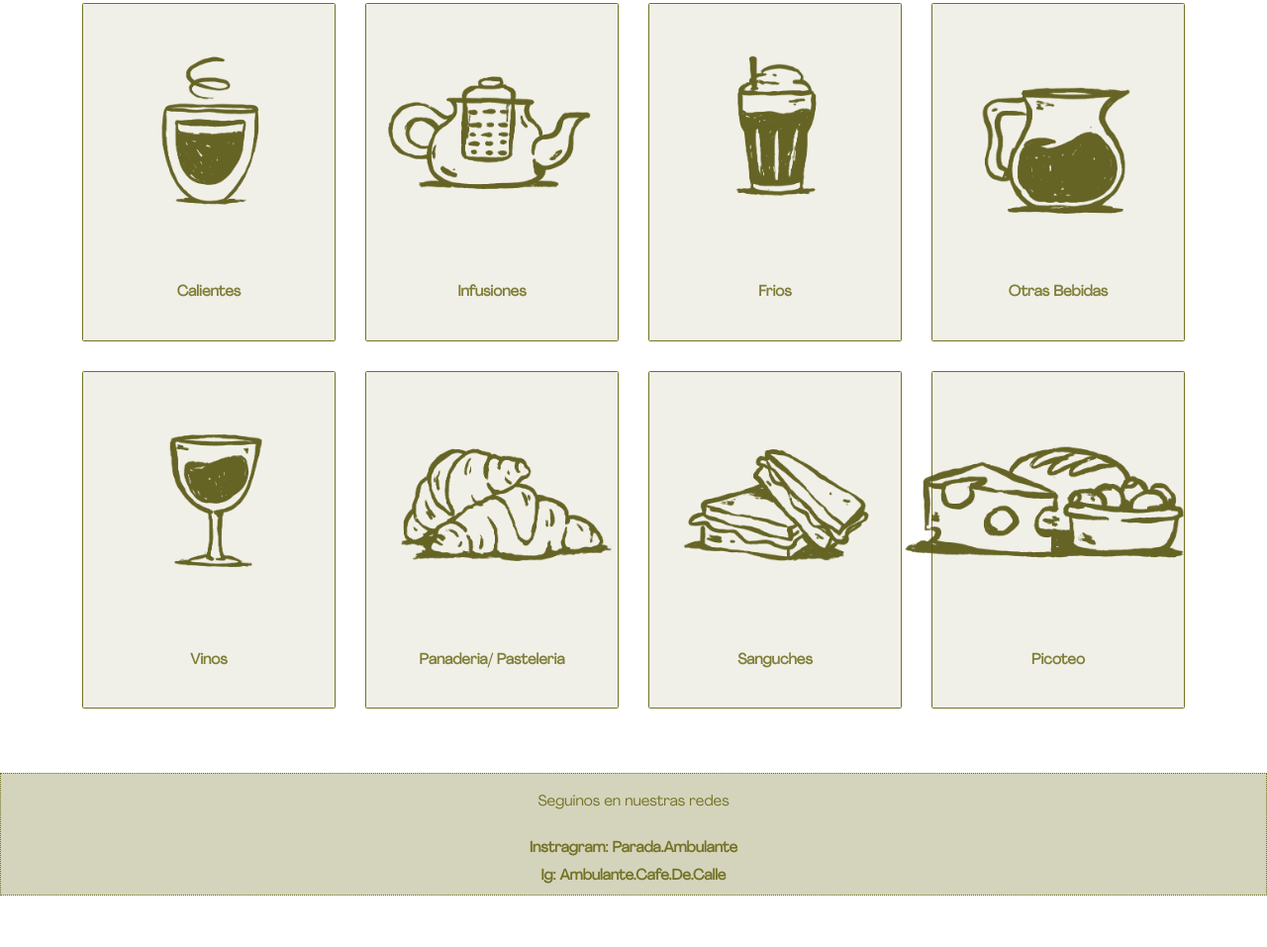
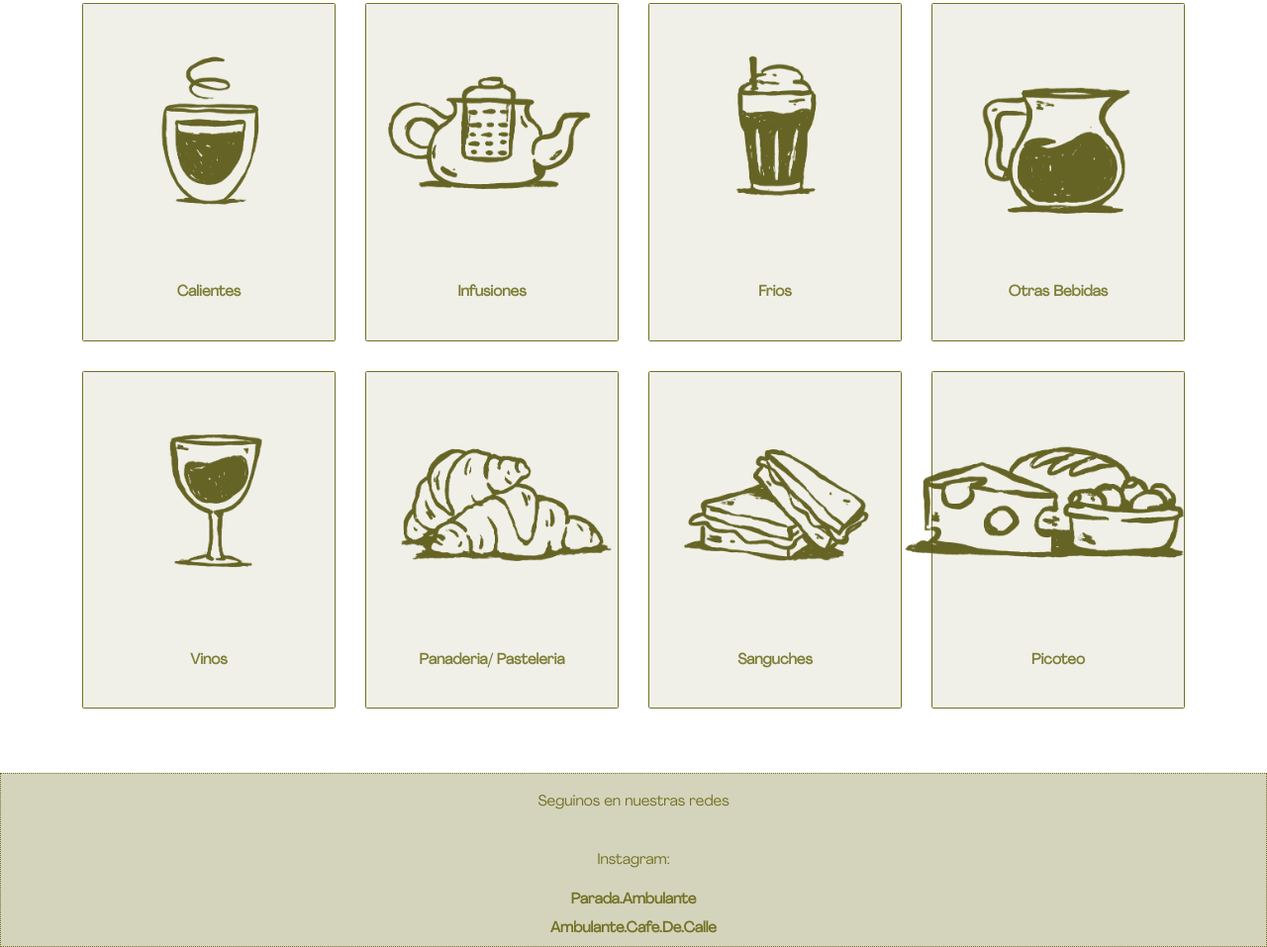
Before and after one commit to parada-ambulante/Carta-Ambulante, a website: page index.html in a window 1280 px wide. Shown: the part 453-1410 px from the top of the page at 99% size. Before the commit the page ends 1358 px from the top, so only its background shows below. Drawn offline with nearby package versions, Linux system fonts and the light colour scheme.

Commit message:
Add files via upload

```diff
--- a/index.html
+++ b/index.html
@@ -109,12 +109,14 @@
     <footer>
         <div class="footer container-fluid ">
             <p class="textoCard textredes redes"> Seguinos en nuestras redes </p>
+
             <div class="redes">
+                <p> Instagram: </p>
             <a href="https://instagram.com/parada.ambulante?igshid=YmMyMTA2M2Y="  target="_blank" class="presentacion-style redes">
-                Instragram: Parada.Ambulante
+                Parada.Ambulante
             </a>
             <a href="https://instagram.com/ambulante.cafe.de.calle?igshid=YmMyMTA2M2Y="  target="_blank" class="presentacion-style redes">
-                Ig: Ambulante.Cafe.De.Calle
+                Ambulante.Cafe.De.Calle
             </a>
             </div>
     </div>
```
